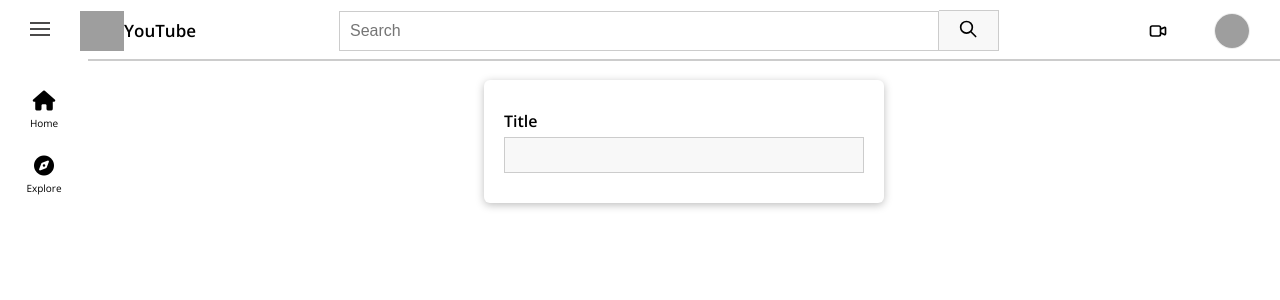
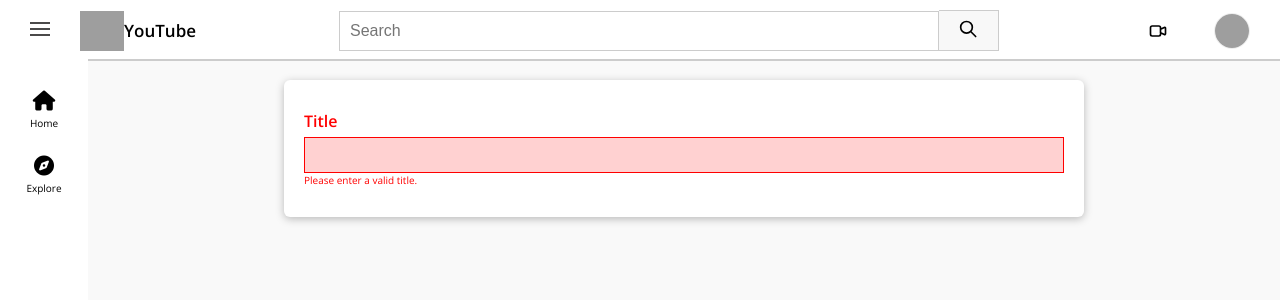
Before and after one commit to hieunguyenduc696/youtube-app, a React (Create React App) app: page /videos/new in a window 1280 px wide. Shown: the top 300 px of the page. Built offline with nearby package versions, Linux system fonts and the light colour scheme; grey boxes are pictures that could not be loaded.

Commit message:
managing state in the input component

```diff
--- a/src/shared/components/FormElements/Input.js
+++ b/src/shared/components/FormElements/Input.js
@@ -1,19 +1,56 @@
-import React from "react";
+import React, { useReducer } from "react";
 
 import "./Input.css";
 
+const inputReducer = (state, action) => {
+  switch (action.type) {
+    case "CHANGE":
+      return {
+        ...state,
+        value: action.val,
+        isValid: true,
+      };
+    default:
+      return state;
+  }
+};
+
 const Input = (props) => {
+  const [inputState, dispatch] = useReducer(inputReducer, {
+    value: "",
+    isValid: false,
+  });
+  const changeHandler = (event) => {
+    dispatch({ type: "CHANGE", val: event.target.value });
+  };
+
   const element =
     props.element === "input" ? (
-      <input id={props.id} type={props.type} placeholder={props.placeholder} />
+      <input
+        id={props.id}
+        type={props.type}
+        placeholder={props.placeholder}
+        onChange={changeHandler}
+        value={inputState.value}
+      />
     ) : (
-      <textarea id={props.id} rows={props.rows || 3} />
+      <textarea
+        id={props.id}
+        rows={props.rows || 3}
+        onChange={changeHandler}
+        value={inputState.value}
+      />
     );
 
   return (
-    <div className="form-control">
+    <div
+      className={`form-control ${
+        !inputState.isValid && "form-control--invalid"
+      }`}
+    >
       <label htmlFor={props.id}>{props.label}</label>
       {element}
+      {!inputState.isValid && <p>{props.errorText}</p>}
     </div>
   );
 };
--- a/src/video/components/Videos/NewVideoForm.css
+++ b/src/video/components/Videos/NewVideoForm.css
@@ -2,8 +2,8 @@
   padding: 2rem;
   width: 90%;
   background-color: white;
-  margin: 8rem auto;
-  max-width: 40rem;
+  margin: 0 auto;
+  max-width: 80rem;
   box-shadow: 0 2px 8px rgba(0, 0, 0, 0.26);
   border-radius: 6px;
 }
@@ -11,8 +11,8 @@
   padding: 2rem;
   width: 90%;
   background-color: white;
-  margin: 8rem auto;
-  max-width: 40rem;
+  margin: 0 auto;
+  max-width: 80rem;
   box-shadow: 0 2px 8px rgba(0, 0, 0, 0.26);
   border-radius: 6px;
 }
--- a/src/video/components/Videos/NewVideoForm.js
+++ b/src/video/components/Videos/NewVideoForm.js
@@ -12,7 +12,13 @@ const NewVideoForm = () => {
     : "new-video-form video-form";
   return (
     <form className={videoFormClasses}>
-      <Input element="input" type="text" label="Title" />
+      <Input
+        element="input"
+        type="text"
+        label="Title"
+        validators={[]}
+        errorText="Please enter a valid title."
+      />
     </form>
   );
 };
--- a/src/video/pages/NewVideo.css
+++ b/src/video/pages/NewVideo.css
@@ -2,10 +2,14 @@
   height: 100vh;
   margin-left: 240px;
   width: calc(100% - 240px);
+  background-color: #F9F9F9;
+  padding-top: 8rem;
 }
 
 .form-wrapper {
   height: 100vh;
   margin-left: 88px;
   width: calc(100% - 88px);
+  background-color: #F9F9F9;
+  padding-top: 8rem;
 }
```
